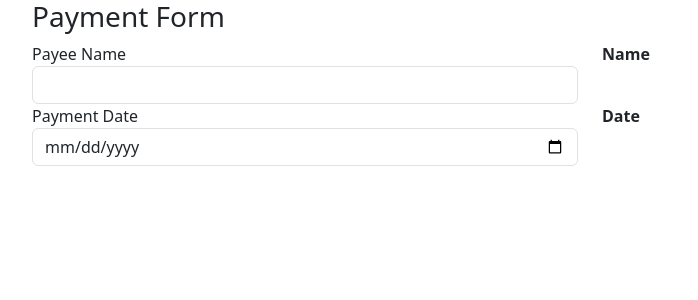
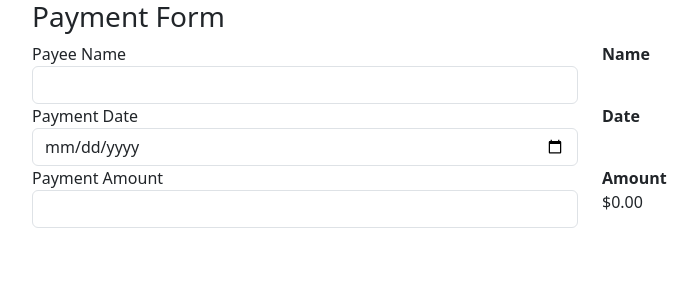
Before and after one commit to aGiBam/pipes, an Angular app: page / in a window 1280 px wide. Shown: the top 300 px of the page, without its empty margins (50-748 px from the left). Built offline with nearby package versions, Linux system fonts and the light colour scheme.

Commit message:
feat(app): add payment amount input and display
include CurrencyPipe for currency formatting, add amount state variable, and add input handler to convert input value to a valid number

```diff
--- a/src/app/app.html
+++ b/src/app/app.html
@@ -26,3 +26,16 @@
       </div>
     </div>
   </div>
+    <div class="row">
+    <div class="form-group col">
+      <label for="">Payment Amount</label>
+      <input class="form-control" (input)="onAmountChange($event.target.value)">
+    </div>
+
+    <div class="col">
+      <label for=""><b>Amount</b></label>
+      <div>
+        {{amount | currency }}
+      </div>
+    </div>
+  </div>
--- a/src/app/app.ts
+++ b/src/app/app.ts
@@ -1,19 +1,25 @@
 import { Component } from '@angular/core';
-import { TitleCasePipe, DatePipe } from '@angular/common';
+import { TitleCasePipe, DatePipe, CurrencyPipe } from '@angular/common';
 @Component({
   selector: 'app-root',
-  imports: [TitleCasePipe, DatePipe],
+  imports: [TitleCasePipe, DatePipe, CurrencyPipe],
   templateUrl: './app.html',
   styleUrl: './app.css'
 })
 export class App {
   name: string = '';
   date: string = '';
+  amount: number = 0;
 
   onNameChange(value: string) {
     this.name = value;
   }
+
   onDateChange(value: string) {
     this.date = value;
   }
+
+  onAmountChange(value: string) {
+    this.amount = Number(value) || 0;
+  }
 }
```
